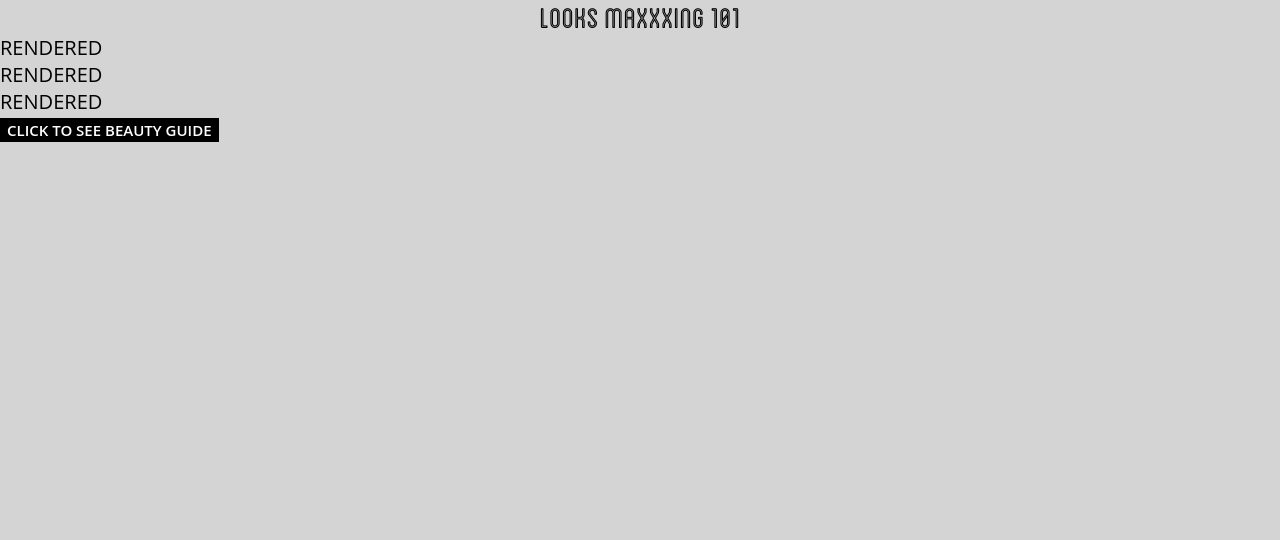
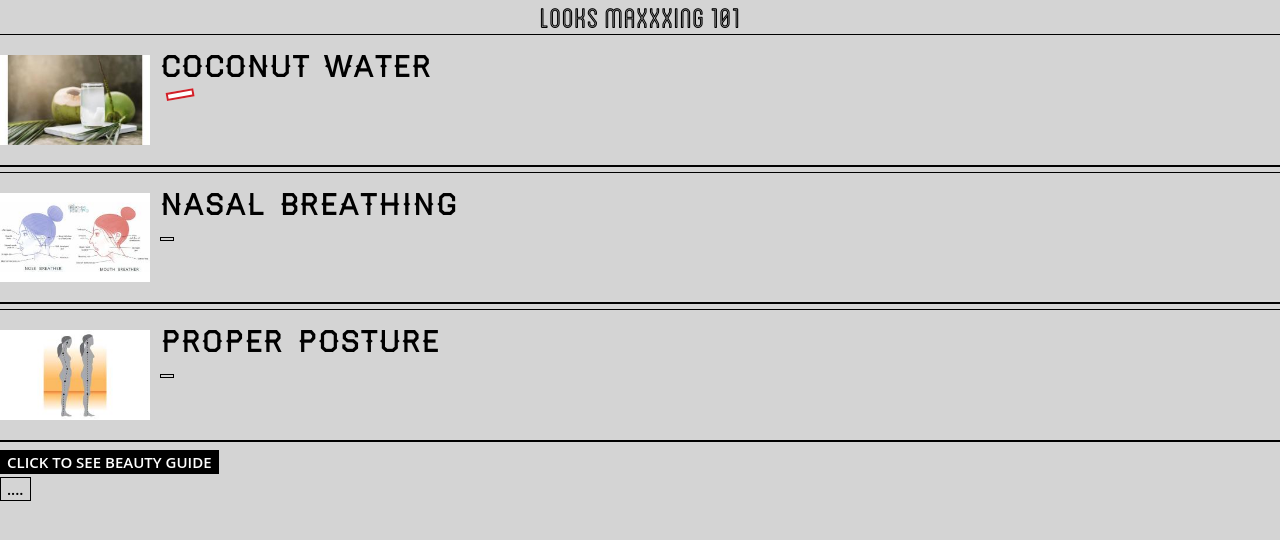
Before and after one commit to reeannc/LooksMaxxxWebsite, a React (Create React App) app: page / in a window 1280 px wide. Both pictures are taken after a click on the button "CLICK TO SEE BEAUTY GUIDE". Shown: the top 540 px of the page. Built offline with nearby package versions, Linux system fonts and the light colour scheme.

Commit message:
added todolist

```diff
--- a/src/beautyguide.js
+++ b/src/beautyguide.js
@@ -2,14 +2,17 @@ const beauty = {
   tip1: {
     name: "coconut water",
     image: "/images/coconut.jpg",
+    status: "not done",
   },
   tip2: {
-    name: "breath",
+    name: "nasal breathing",
     image: "/images/breath.jpg",
+    status: "done",
   },
   tip3: {
-    name: "posture",
-    image: "/images/postures.jpg",
+    name: "proper posture",
+    image: "/images/posture.jpg",
+    status: "done",
   },
 };
 
--- a/src/components/App.js
+++ b/src/components/App.js
@@ -3,24 +3,35 @@ import Header from "./Header";
 import Inventory from "./Inventory";
 import beautyguide from "../beautyguide";
 import Beauty from "./Beauty";
+import ToDoList from "./ToDoList";
 
 class App extends React.Component {
   state = {
     beauty: {},
+    list: {},
   };
   loadBeautyGuide = () => {
     this.setState({ beauty: beautyguide });
   };
+  loadSomething = () => {
+    console.log("loaded");
+  };
   render() {
     return (
       <div>
-        <Header tagline="Looks MAxxxing 101" />
+        <Header tagline="Looks Maxxxing 101" />
         <ul className="fishes">
           {Object.keys(this.state.beauty).map((key) => (
-            <Beauty key={key} index={key} />
+            <Beauty key={key} index={key} details={this.state.beauty[key]} />
+            //keys used like literal keys so that u can access the object and change state
           ))}
         </ul>
         <Inventory loadBeautyGuide={this.loadBeautyGuide} />
+        <ToDoList
+          beauty={this.state.beauty}
+          list={this.state.list}
+          loadSomething={this.loadSomething}
+        />
       </div>
     );
   }
--- a/src/components/Beauty.js
+++ b/src/components/Beauty.js
@@ -2,8 +2,18 @@ import React from "react";
 
 class Beauty extends React.Component {
   render() {
-    return <div className="single-fish">RENDERED</div>;
+    const { image, name, status } = this.props.details;
+    const isDone = status === "done";
+    return (
+      <li className="menu-fish">
+        <img src={image} alt={name} />
+        <h3 className="fish-name">{name}</h3>
+        <button disabled={!isDone}></button>
+      </li>
+    );
   }
 }
 
 export default Beauty;
+
+//add to List / add to order function
--- a/src/components/Inventory.js
+++ b/src/components/Inventory.js
@@ -18,3 +18,6 @@ class Inventory extends React.Component {
 }
 
 export default Inventory;
+
+//start where it works and see if it shows , do one step at a time
+//are keys working?
--- /dev/null
+++ b/src/components/ToDoList.js
@@ -0,0 +1,16 @@
+import React from "react";
+
+class ToDoList extends React.Component {
+  render() {
+    return (
+      <div>
+        <button onClick={this.props.loadSomething}>....</button>
+      </div>
+    );
+  }
+}
+
+export default ToDoList;
+
+//connect keys
+//get beautyTip to console.log
```
